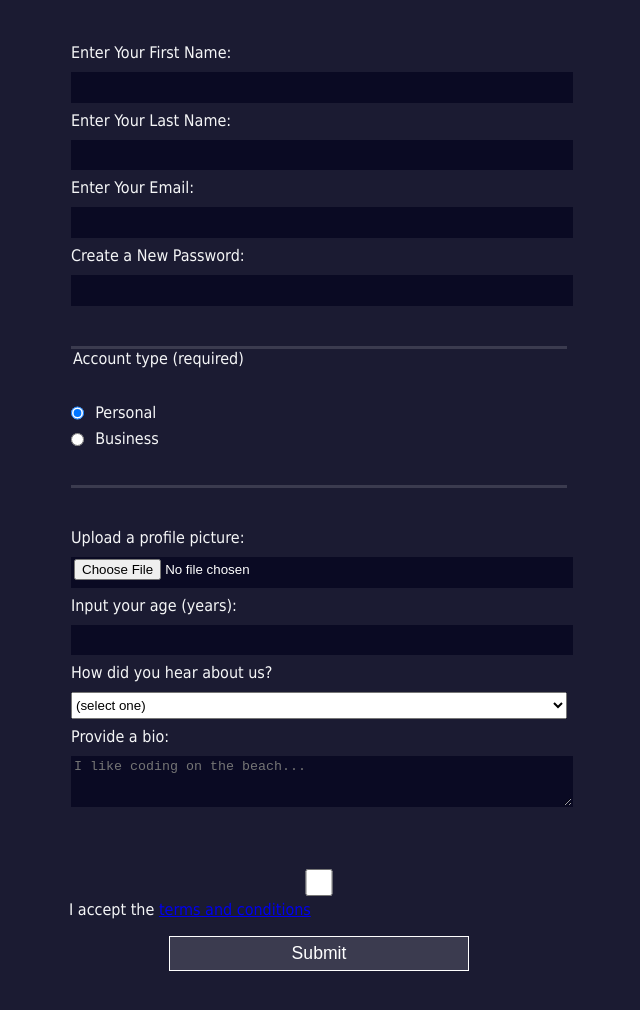
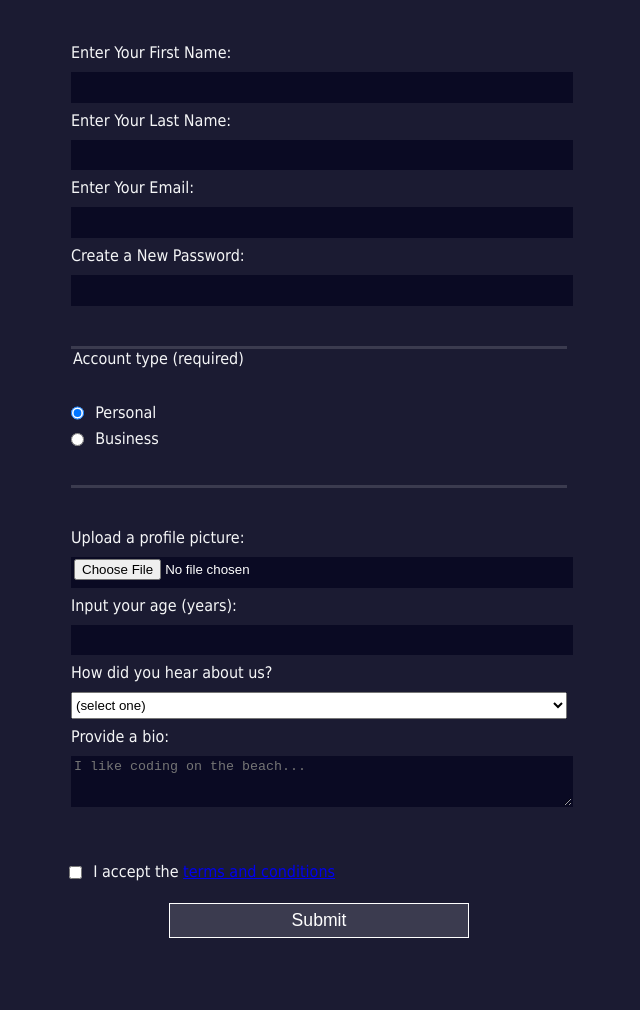
Before and after one commit to abdozayan12/Registration-Form, a plain HTML site: page index.html in a window 1280 px wide. Shown: the part 134-1144 px from the top of the page, without its empty margins (321-961 px from the left). After the commit the page ends 1122 px from the top, so only its background shows below. Drawn offline with Linux system fonts and the light colour scheme.

Commit message:
Update index.html

```diff
--- a/index.html
+++ b/index.html
@@ -38,7 +38,7 @@
         </label>
       </fieldset>
       <label for="terms-and-conditions">
-        <input name="check" id="terms-and-conditions" type="checkbox" required /> I accept the <a href="https://www.freecodecamp.org/news/terms-of-service/">terms and conditions</a>
+        <input name="check" id="terms-and-conditions" class="inline" type="checkbox" required /> I accept the <a href="https://www.freecodecamp.org/news/terms-of-service/">terms and conditions</a>
       </label>
       <input type="submit" value="Submit" />
     </form>
```
